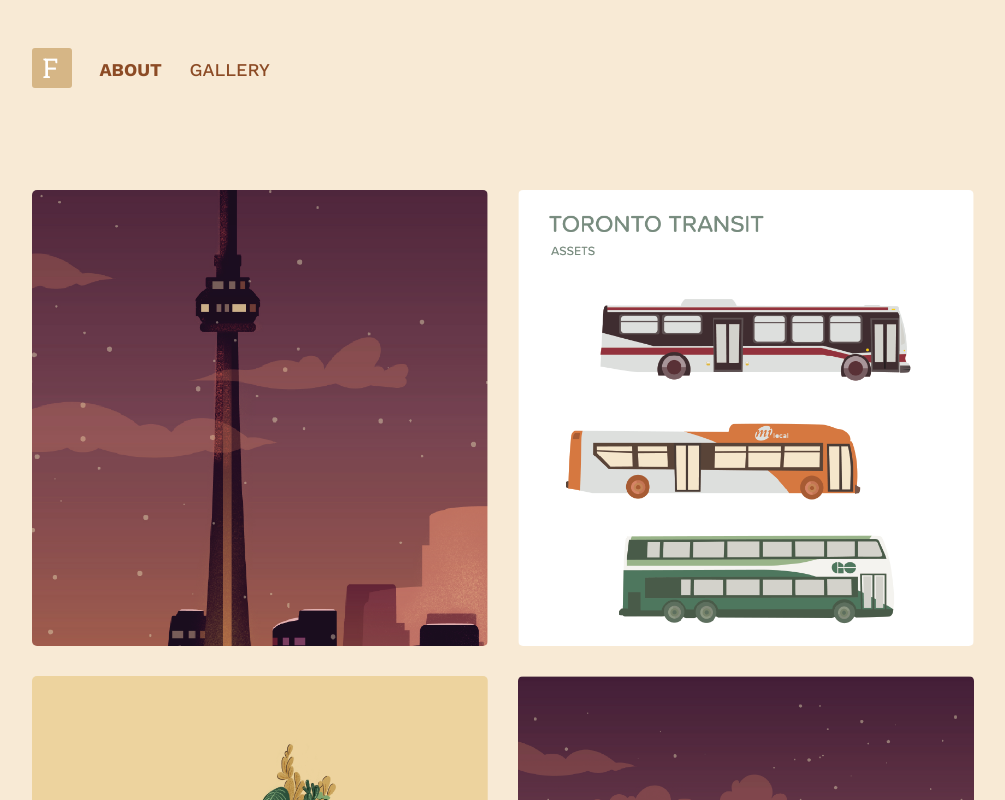
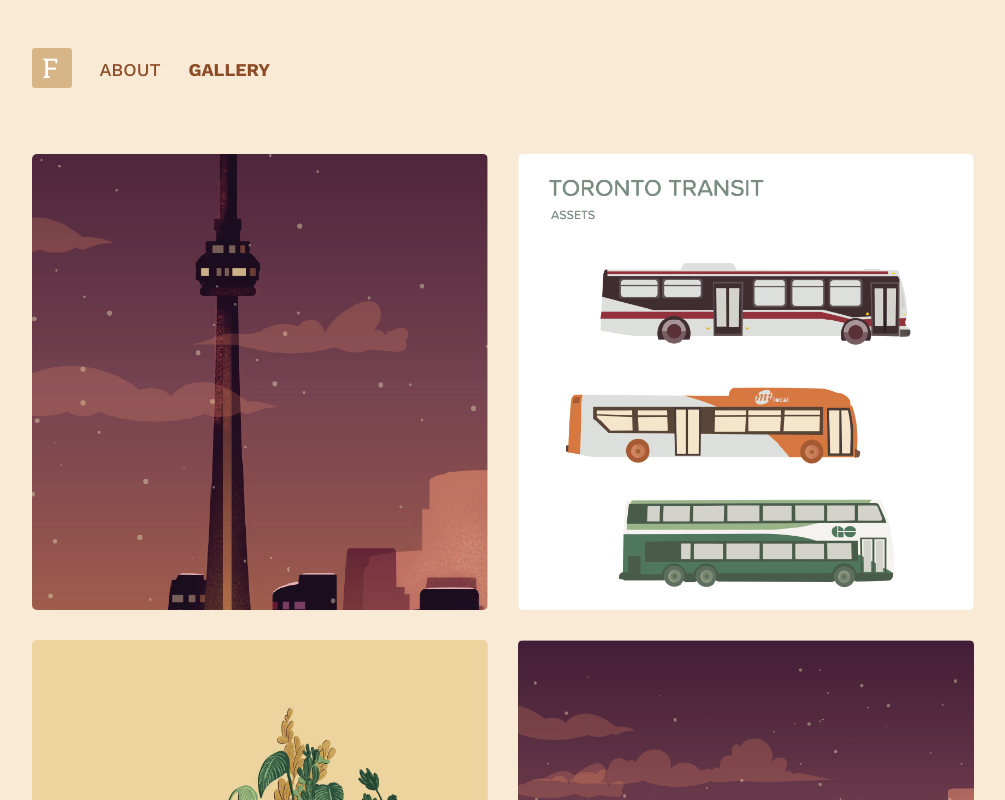
Before and after one commit to desslinga/personal-web, an Angular app: page /gallery in a window 1280 px wide. Shown: the top 800 px of the page, without its empty margins (137-1142 px from the left). Built offline with nearby package versions, Linux system fonts and the light colour scheme.

Commit message:
switching between pages works

```diff
--- a/src/app/app-routing.module.ts
+++ b/src/app/app-routing.module.ts
@@ -5,9 +5,9 @@ import { HomeComponent } from './home/home.component';
 import { GalleryComponent } from './gallery/gallery.component';
 
 const routes: Routes = [
-  {path: '', redirectTo: '/home', pathMatch: 'full'},
-  {path: 'about', redirectTo: '/home', pathMatch: 'full'},
-  {path: 'home', component: HomeComponent},
+  {path: '', redirectTo: '/about', pathMatch: 'full'},
+  {path: 'home', redirectTo: '/about', pathMatch: 'full'},
+  {path: 'about', component: HomeComponent},
   {path: 'gallery', component: GalleryComponent},
 ];
 
--- a/src/app/gallery/gallery.component.ts
+++ b/src/app/gallery/gallery.component.ts
@@ -9,6 +9,10 @@ import { ScreenChangeService } from '../services/screen-change.service';
 export class GalleryComponent implements OnInit {
   imageList : Array<string>;
   screenChangeService: ScreenChangeService;
+
+  openPreview(imgUrl): void {
+    console.log(imgUrl);
+  }
 
   constructor(private screenchangeservice: ScreenChangeService) {
     this.imageList = [
@@ -34,7 +38,6 @@ export class GalleryComponent implements OnInit {
        this.imageList[i] = "./assets/images/gallery/" + this.imageList[i];
     }
 
-    this.screenChangeService.setNavItemActive('gallery');
   }
 
   ngOnInit() {
--- a/src/app/home/home.component.ts
+++ b/src/app/home/home.component.ts
@@ -7,13 +7,11 @@ import { ScreenChangeService } from '../services/screen-change.service';
   styleUrls: ['./home.component.scss']
 })
 export class HomeComponent implements OnInit {
-  const navItemActive = 'about';
   screenChangeService: ScreenChangeService;
 
   constructor(private screenchangeservice: ScreenChangeService) {
     this.screenChangeService = screenchangeservice;
 
-    this.screenChangeService.setNavItemActive('about');
   }
 
   ngOnInit() {
--- a/src/app/nav/nav.component.html
+++ b/src/app/nav/nav.component.html
@@ -1,8 +1,8 @@
-<div class='container-fluid' id='home-container'>
+<div class='container-fluid' id='nav-container'>
   <div class='row'>
     <div class='col-12'>
       <nav class="custom-nav" [ngClass]="{'nav-overlay':navbarOpen}">
-        <a class="nav-icon" href="#">
+        <a class="nav-icon" routerLink="/about" (click)="navClick('/about')">
           <div class="fides-icon">
             <span>F</span>
           </div>
@@ -14,10 +14,13 @@
         </button>
         <div class="nav-container" [ngClass]="{'nav-open':navbarOpen}">
           <ul>
-            <li><a routerLink="/about" [ngClass]="{'nav-item-active': navItemActive == 'about'}" (click)="toggleNavbar()">ABOUT</a></li>
+            <li><a routerLink="/about" [ngClass]="{'nav-item-active': navItemActive == '/about'}" (click)="navClick('/about')">ABOUT</a></li>
             <!--<li><a routerLink="/about" (click)="toggleNavbar()">WORK</a></li>-->
-            <li><a routerLink="/gallery" [ngClass]="{'nav-item-active': navItemActive == 'gallery'}" (click)="toggleNavbar()">GALLERY</a></li>
+            <li><a routerLink="/gallery" [ngClass]="{'nav-item-active': navItemActive == '/gallery'}" (click)="navClick('/gallery')">GALLERY</a></li>
           </ul>
+        </div>
+        <div class="d-md-none nav-title" [hidden]="navbarOpen">
+          {{navTitle[navItemActive]}}
         </div>
       </nav>
     </div>
--- a/src/app/nav/nav.component.ts
+++ b/src/app/nav/nav.component.ts
@@ -1,5 +1,7 @@
 import { Component, OnInit, HostListener } from '@angular/core';
 import { ScreenChangeService } from '../services/screen-change.service';
+import { RouterModule, Routes, Router } from '@angular/router';
+import { Location } from '@angular/common';
 
 @Component({
   selector: 'app-nav',
@@ -12,17 +14,28 @@ export class NavComponent implements OnInit {
   width: number;
   navItemActive : String;
   screenChangeService: ScreenChangeService;
+  navMobileWidth : number;
+  navTitle: Object;
 
   @HostListener('window:resize', ['$event'])
   onResize(event) {
     this.width = window.innerWidth;
-    if (this.width > 768) {
+    if (this.width > this.navMobileWidth) {
       this.navbarOpen = false;
     }
   }
 
-  toggleNavbar() {
-    if (this.width > 768) {
+  navClick(url): void {
+    this.router.navigate([url]);
+    this.navItemActive = url;
+
+    if (this.width < this.navMobileWidth) {
+      this.toggleNavbar();
+    }
+  }
+
+  toggleNavbar(): void {
+    if (this.width > this.navMobileWidth) {
       return;
     }
     this.navbarOpen = !this.navbarOpen;
@@ -33,12 +46,19 @@ export class NavComponent implements OnInit {
     }
   }
 
-  constructor(private screenchangeservice: ScreenChangeService) {
+  constructor(private screenchangeservice: ScreenChangeService,
+              private router: Router,
+              private location: Location) {
     this.navbarOpen = false;
     this.width = window.innerWidth;
     this.screenChangeService = screenchangeservice;
-    console.log(screenchangeservice);
-    this.navItemActive = this.screenChangeService.getNavItemActive();
+    this.navMobileWidth = 768;
+    this.navTitle = {
+      '/about':'ABOUT',
+      '/gallery':'GALLERY'
+    }
+
+    this.navItemActive = this.location.path();
     console.log(this.navItemActive);
   }
 
--- a/src/app/services/screen-change.service.ts
+++ b/src/app/services/screen-change.service.ts
@@ -5,16 +5,6 @@ import { Injectable } from '@angular/core';
 })
 
 export class ScreenChangeService {
-  navItemActive: string;
   constructor() {
-    this.navItemActive = 'about';
-  }
-
-  setNavItemActive(navItemActive: string): void {
-    this.navItemActive = navItemActive;
-  }
-
-  getNavItemActive(): string {
-    return this.navItemActive;
   }
 }
--- a/src/styles.scss
+++ b/src/styles.scss
@@ -102,6 +102,11 @@ body {
       width: $width-xl;
     }
 
+}
+
+#nav-container {
+  @extend #home-container;
+  padding-bottom: 0;
 }
 
 h1, span {
@@ -218,6 +223,9 @@ span {
   &.nav-open {
     left: 0px;
     display: inline;
+    & a {
+      font-size: 25px;
+    }
     & ul li:first-child {
       margin-top: calc(#{$fides-logo-height}/2);
     }
@@ -228,11 +236,16 @@ span {
   }
 }
 
+.nav-title {
+  display: inline;
+  font-weight: 700;
+}
+
 .bar {
   width: 30px;
   height: 3px;
   background-color: $brown;
-  margin: 6px 0;
+  margin: 7px 0;
   transition: 0.4s;
   border-radius: 3px;
 }
@@ -240,8 +253,8 @@ span {
 .bar1 {
   @extend .bar;
   &.change {
-    -webkit-transform: rotate(-45deg) translate(-6px, 4px);
-    transform: rotate(-45deg) translate(-6px, 4px);
+    -webkit-transform: rotate(-45deg) translate(-8px, 4px);
+    transform: rotate(-45deg) translate(-8px, 4px);
   }
 }
 
@@ -255,8 +268,8 @@ span {
 .bar3 {
   @extend .bar;
   &.change {
-    -webkit-transform: rotate(45deg) translate(-8px, -6px);
-    transform: rotate(45deg) translate(-8px, -6px);
+    -webkit-transform: rotate(45deg) translate(-10px, -6px);
+    transform: rotate(45deg) translate(-10px, -6px);
   }
 }
 
```
